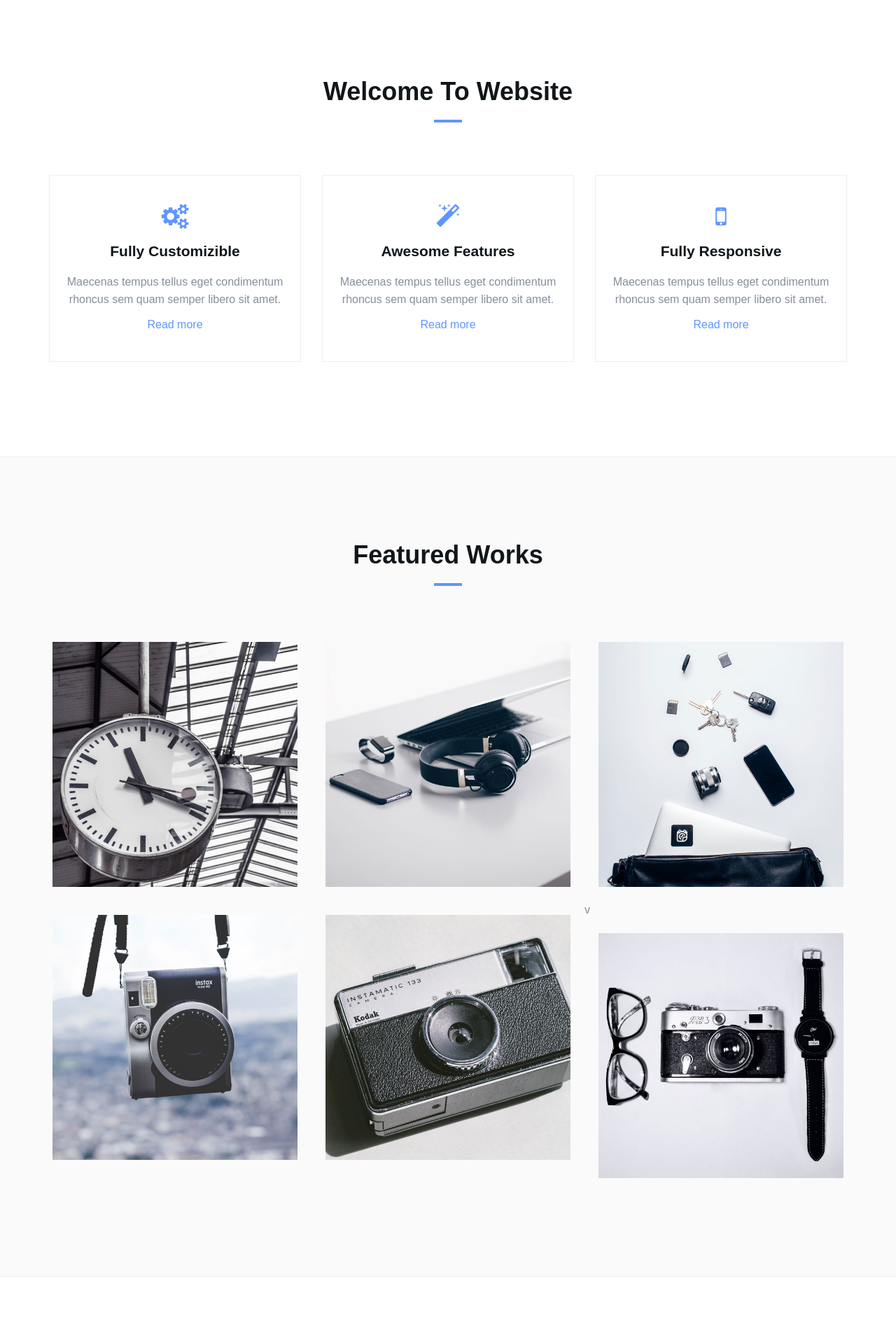
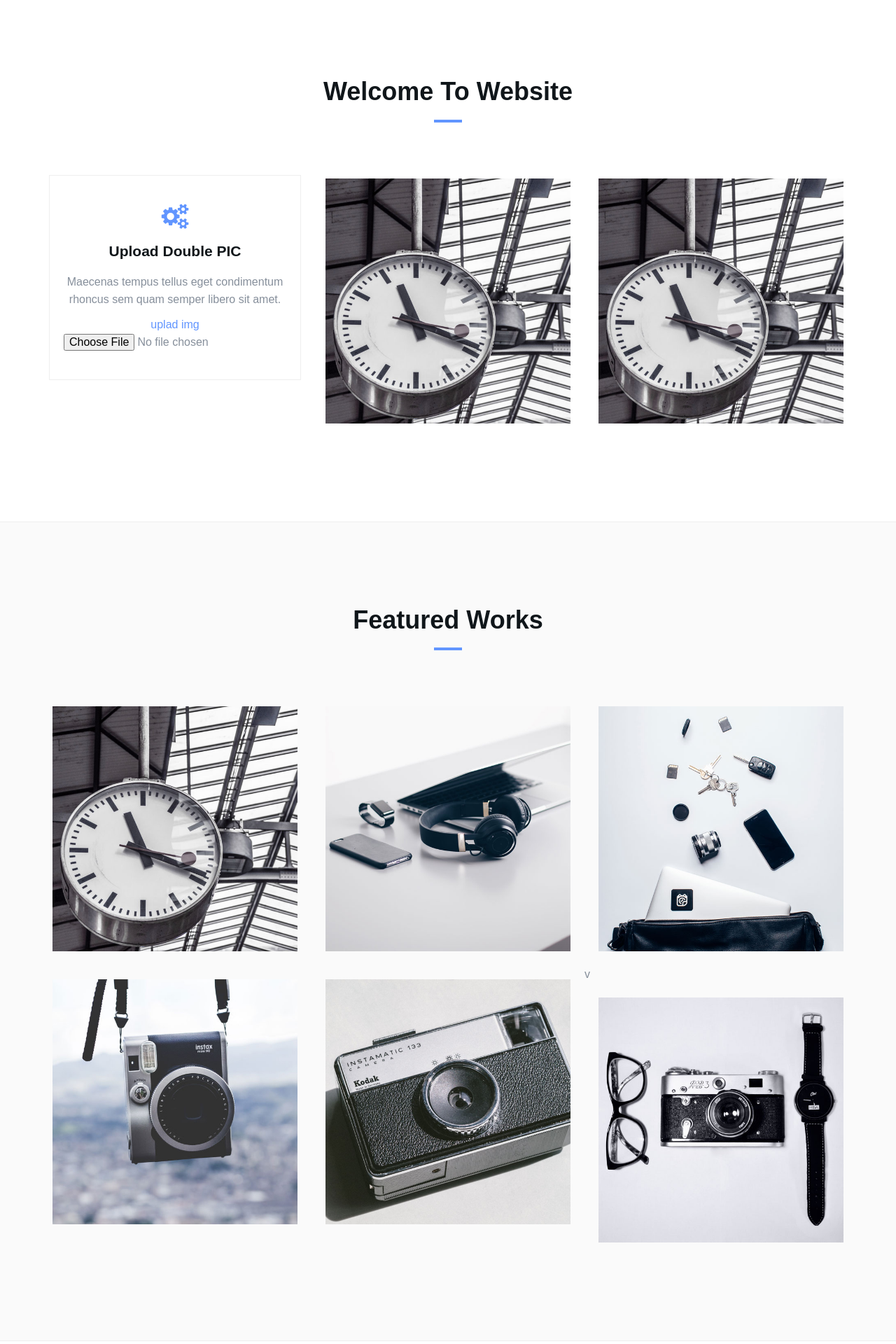
Before and after one commit to sjjaugust/DoubleEyes, a Django app: page /imageX/ in a window 1280 px wide. Shown: the part 809-2729 px from the top of the page at 70% size. Run offline with Django 3.2, Linux system fonts and the light colour scheme; some libraries are stand-ins or nearby versions; some web fonts are replaced.

Commit message:
upload img finish

```diff
--- a/DoubleEyes/DoubleEyes/settings.py
+++ b/DoubleEyes/DoubleEyes/settings.py
@@ -123,3 +123,7 @@ STATIC_URL = '/static/'
 STATICFILES_DIRS = [
     os.path.join(BASE_DIR, 'static')
 ]
+
+# customize url
+
+IMG_URL = os.path.join(BASE_DIR, 'imageX', 'static', 'imageX', 'media')
--- a/DoubleEyes/imageX/templates/imageX/index.html
+++ b/DoubleEyes/imageX/templates/imageX/index.html
@@ -30,7 +30,7 @@ scratch. This page gets rid of all links and provides the needed markup only.
 
 	<!-- Custom stlylesheet -->
 	<link type="text/css" rel="stylesheet" href="{% static 'twts_149_creativeagency/css/style.css' %}" />
-
+	<link type="text/css" rel="stylesheet" href="{% static 'twts_149_creativeagency/css/index.css' %}" />
 	<!-- HTML5 shim and Respond.js for IE8 support of HTML5 elements and media queries -->
 	<!-- WARNING: Respond.js doesn't work if you view the page via file:// -->
 	<!--[if lt IE 9]>
@@ -131,38 +131,45 @@ scratch. This page gets rid of all links and provides the needed markup only.
 				</div>
 				<!-- /Section header -->
 
+
+
 				<!-- about -->
 				<div class="col-md-4">
 					<div class="about">
 						<i class="fa fa-cogs"></i>
-						<h3>Fully Customizible</h3>
+						<h3>Upload Double PIC</h3>
 						<p>Maecenas tempus tellus eget condimentum rhoncus sem quam semper libero sit amet.</p>
-						<a href="#">Read more</a>
+						<a href="javascript:submit_upload()">uplad img</a>
+						<input type="file" name="file" accept="image/*" id="upload" >
 					</div>
 				</div>
-				<!-- /about -->
 
-				<!-- about -->
-				<div class="col-md-4">
-					<div class="about">
-						<i class="fa fa-magic"></i>
-						<h3>Awesome Features</h3>
-						<p>Maecenas tempus tellus eget condimentum rhoncus sem quam semper libero sit amet.</p>
-						<a href="#">Read more</a>
+				<div class="content-img-list">
+					<div class="col-md-4 col-xs-6 work">
+						<img class="img-responsive" src="{% static 'twts_149_creativeagency/img/work1.jpg' %}" alt="">
+						<div class="overlay"></div>
+						<div class="work-content">
+							<span>Category</span>
+							<h3>Lorem ipsum dolor</h3>
+							<div class="work-link">
+
+							</div>
+						</div>
+					</div>
+
+					<div class="col-md-4 col-xs-6 work">
+						<img class="img-responsive" src="{% static 'twts_149_creativeagency/img/work1.jpg' %}" alt="">
+						<div class="overlay"></div>
+						<div class="work-content">
+							<span>Category</span>
+							<h3>Lorem ipsum dolor</h3>
+							<div class="work-link">
+								<a href="#"><i class="fa fa-external-link"></i></a>
+								<a class="lightbox" href="{% static 'twts_149_creativeagency/img/work1.jpg' %}"><i class="fa fa-search"></i></a>
+							</div>
+						</div>
 					</div>
 				</div>
-				<!-- /about -->
-
-				<!-- about -->
-				<div class="col-md-4">
-					<div class="about">
-						<i class="fa fa-mobile"></i>
-						<h3>Fully Responsive</h3>
-						<p>Maecenas tempus tellus eget condimentum rhoncus sem quam semper libero sit amet.</p>
-						<a href="#">Read more</a>
-					</div>
-				</div>
-				<!-- /about -->
 
 			</div>
 			<!-- /Row -->
@@ -955,6 +962,7 @@ scratch. This page gets rid of all links and provides the needed markup only.
 	<script type="text/javascript" src="{% static 'twts_149_creativeagency/js/owl.carousel.min.js' %}"></script>
 	<script type="text/javascript" src="{% static 'twts_149_creativeagency/js/jquery.magnific-popup.js' %}"></script>
 	<script type="text/javascript" src="{% static 'twts_149_creativeagency/js/main.js' %}"></script>
+	<script type="text/javascript" src="{% static 'twts_149_creativeagency/js/index.js' %}"></script>
 
 </body>
 </html>
--- a/DoubleEyes/imageX/urls.py
+++ b/DoubleEyes/imageX/urls.py
@@ -7,5 +7,6 @@ app_name = 'imageX'
 
 urlpatterns = [
     path('index/', views.index, name='index'),
+    path('uploadimg/', views.uploadimg, name='uploadimg'),
     path('', views.index),
 ]
--- a/DoubleEyes/imageX/views.py
+++ b/DoubleEyes/imageX/views.py
@@ -1,15 +1,20 @@
 from django.shortcuts import render
 from django.shortcuts import HttpResponse
+from django.conf import settings
 from django.views.decorators.csrf import csrf_exempt
 # Create your views here.
 
 
 from django.shortcuts import get_object_or_404
+from django.views.decorators.csrf import csrf_exempt
 
-
+from base64 import b64decode
+import json
+import re
+import os
 def index(request):
     """
-    资产总表视图
+    主页面显示
     :param request:
     :return:
     """
@@ -17,3 +22,33 @@ def index(request):
         "status": "success!",
     }
     return render(request, 'imageX/index.html', locals())
+
+
+@csrf_exempt
+def uploadimg(request):
+    if request.method == 'POST':
+        # 以POST方式得到base64 图片编码
+
+        image0 = request.FILES.get('image0')
+        # print(image0)
+        image1 = request.FILES.get('image1')
+        # print(image1)
+
+        # # 这里是对base64编码的格式化
+        # imgstr0 = re.search(r'base64,(.*)', imgdata['pic_0']).group(1)
+        # imgstr1 = re.search(r'base64,(.*)', imgdata['pic_1']).group(1)
+        #
+        # # 文件保存到本地
+        output_0 = open(os.path.join(settings.IMG_URL, 'pic_0.png'), 'wb')
+        output_1 = open(os.path.join(settings.IMG_URL, 'pic_1.png'), 'wb')
+        for chunk in image0.chunks():  # 分块写入文件
+            output_0.write(chunk)
+        for chunk in image1.chunks():  # 分块写入文件
+            output_1.write(chunk)
+        # 关闭文件流
+        output_0.close()
+        output_1.close()
+        context = {'success': 1}
+        return HttpResponse(json.dumps(context), content_type="application/json")
+    else:
+        return HttpResponse('500 no')
--- /dev/null
+++ b/DoubleEyes/static/twts_149_creativeagency/js/index.js
@@ -0,0 +1,117 @@
+var imgFile = []; //文件流
+var imgSrc = []; //图片路径
+var imgName = []; //图片名字
+$(function(){
+	// 鼠标经过显示删除按钮
+	$('.content-img-list').on('mouseover','.content-img-list-item',function(){
+		$(this).children('a').removeClass('hide');
+	});
+	// 鼠标离开隐藏删除按钮
+	$('.content-img-list').on('mouseleave','.content-img-list-item',function(){
+		$(this).children('a').addClass('hide');
+	});
+	// 单个图片删除
+	$(".content-img-list").on("click",'.content-img-list-item a',function(){
+	    	var index = $(this).attr("index");
+			imgSrc.splice(index, 1);
+			imgFile.splice(index, 1);
+			imgName.splice(index, 1);
+			var boxId = ".content-img-list";
+			addNewContent(boxId);
+			if(imgSrc.length<4){//显示上传按钮
+				$('.content-img .file').show();
+			}
+	  });
+	//图片上传
+	$('#upload').on('change',function(){
+
+		if(imgSrc.length>=2){
+			return alert("最多只能上传2张图片");
+		}
+		var imgSize = this.files[0].size;  //b
+		if(imgSize>1024*1024*1){//1M
+			return alert("上传图片不能超过1M");
+		}
+		console.log(this.files[0].type)
+		if(this.files[0].type != 'image/png' && this.files[0].type != 'image/jpeg' && this.files[0].type != 'image/gif'){
+			return alert("图片上传格式不正确");
+		}
+
+		var imgBox = '.content-img-list';
+		var fileList = this.files;
+		for(var i = 0; i < fileList.length; i++) {
+			var imgSrcI = getObjectURL(fileList[i]);
+			imgName.push(fileList[i].name);
+			imgSrc.push(imgSrcI);
+			imgFile.push(fileList[i]);
+		}
+		addNewContent(imgBox);
+		this.value = null;//解决无法上传相同图片的问题
+	})
+
+});
+
+//提交请求
+function submit_upload(){
+    // FormData上传图片
+    var formFile = new FormData();
+    // formFile.append("type", type);
+    // formFile.append("content", content);
+    // formFile.append("mobile", mobile);
+    // 遍历图片imgFile添加到formFile里面
+    $.each(imgFile, function(i, file){
+        formFile.append('image'+i, file);
+    });
+    console.log(imgFile)
+     $.ajax({
+         url: 'http://127.0.0.1:8000/imageX/uploadimg/',
+         type: 'POST',
+         data: formFile,
+         async: true,
+         cache: false,
+         contentType: false,
+         processData: false,
+         // traditional:true,
+         dataType:'json',
+
+         success: function (data) {
+             alert('上传成功！');
+            },
+         error: function (data) {
+             alert("上传失败");
+         }
+     })
+}
+//删除
+function removeImg(obj, index) {
+	imgSrc.splice(index, 1);
+	imgFile.splice(index, 1);
+	imgName.splice(index, 1);
+	var boxId = ".content-img-list";
+	addNewContent(boxId);
+}
+
+//图片展示
+function addNewContent(obj) {
+	// console.log(imgSrc)
+	$(obj).html("");
+	for(var a = 0; a < imgSrc.length; a++) {
+		var oldBox = $(obj).html();
+		$(obj).html(oldBox +
+		 '<div class="col-md-4 col-xs-6 work content-img-list-item"><img class="img-responsive" src="' + imgSrc[a] +
+		  '" alt=""><a index="'+a+'" class="hide delete-btn"><i class="ico-delete"></i>delete</a></div>');
+	}
+}
+
+//建立一個可存取到該file的url
+function getObjectURL(file) {
+	var url = null ;
+	if (window.createObjectURL!=undefined) { // basic
+		url = window.createObjectURL(file) ;
+	} else if (window.URL!=undefined) { // mozilla(firefox)
+		url = window.URL.createObjectURL(file) ;
+	} else if (window.webkitURL!=undefined) { // webkit or chrome
+		url = window.webkitURL.createObjectURL(file) ;
+	}
+	return url ;
+}
```
Also changed, not shown: DoubleEyes/static/twts_149_creativeagency/css/index.css (added, +111 -0 lines).
